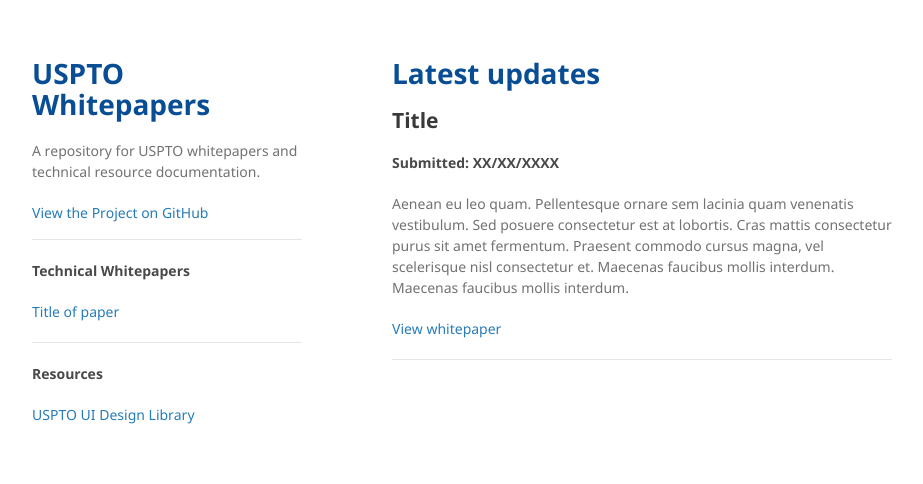
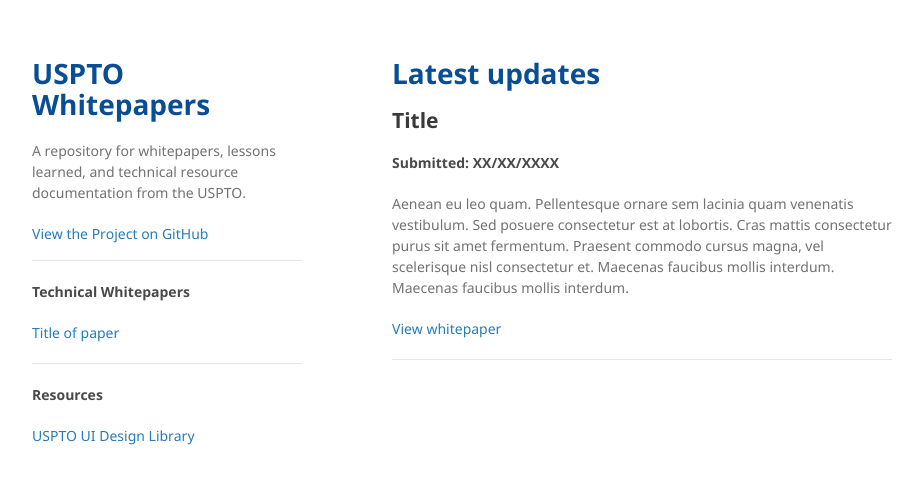
Before and after one commit to USPTO/whitepapers, a Jekyll site: the page built from index.md, in a window 1280 px wide. Shown: the top 484 px of the page, without its empty margins (178-1101 px from the left). Built offline with Jekyll 4.4.1, drawn with Linux system fonts in a browser that asks for light colours; our own code applies the rules of GitHub Pages for plain Markdown files.

Commit message:
Update _config.yml

```diff
--- a/_config.yml
+++ b/_config.yml
@@ -1,3 +1,3 @@
 title: USPTO Whitepapers
-description: A repository for USPTO whitepapers and technical resource documentation.
+description: A repository for whitepapers, lessons learned, and technical resource documentation from the USPTO.
 theme: jekyll-theme-minimal
```
